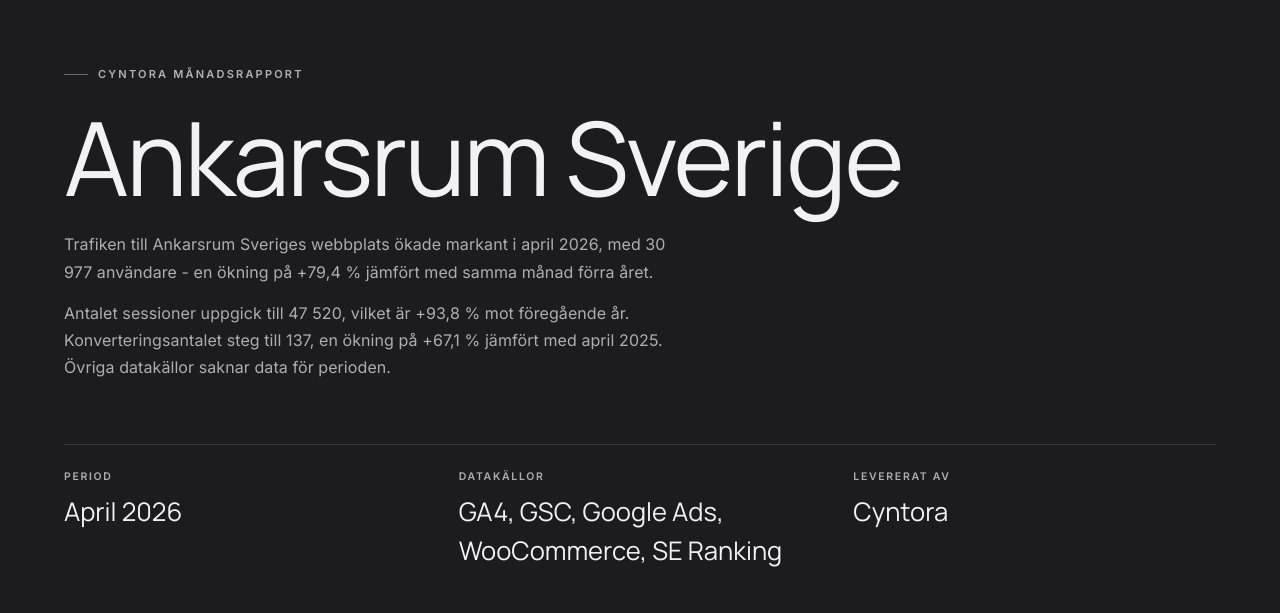
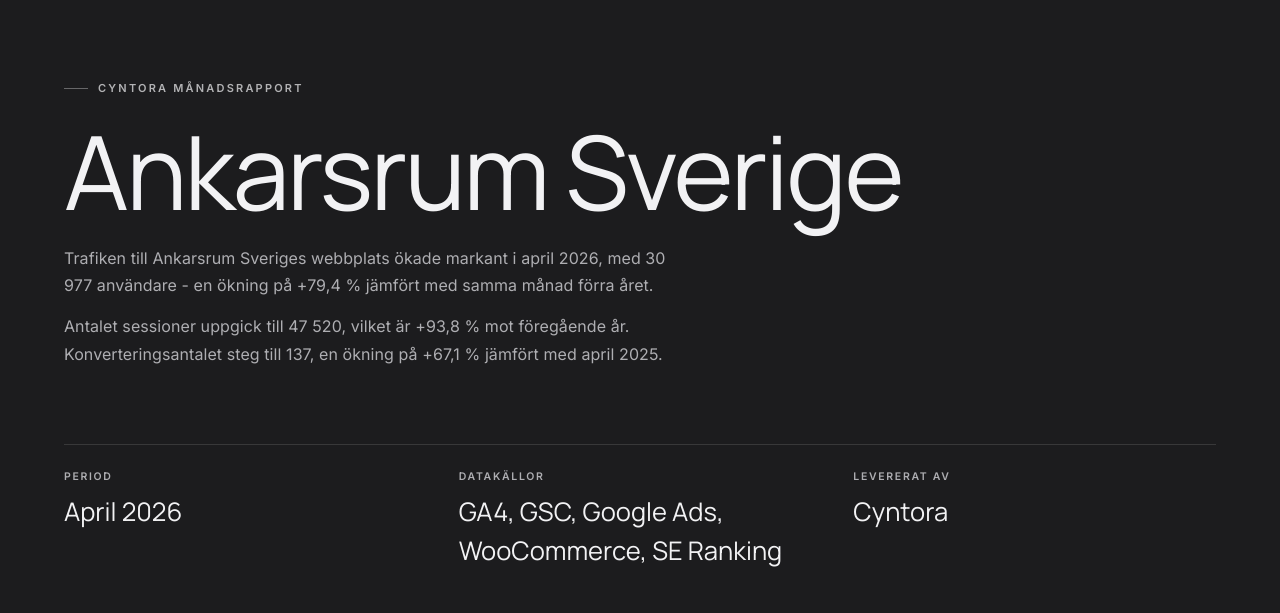
Before and after one commit to Cyntora/reports-ankarsrum-se, a plain HTML site: page reports/2026-04.html in a window 1280 px wide. Shown: the part 187-800 px from the top of the page. Drawn offline with nearby package versions, Linux system fonts and the light colour scheme; a web font is replaced by a local one.

Commit message:
Add report for 2026-04

```diff
--- a/reports/2026-04.html
+++ b/reports/2026-04.html
@@ -52,7 +52,7 @@
     <div class="cover__eyebrow">Cyntora månadsrapport</div>
     <h1>Ankarsrum Sverige</h1>
       <p class="cover__kicker">Trafiken till Ankarsrum Sveriges webbplats ökade markant i april 2026, med 30 977 användare - en ökning på +79,4 % jämfört med samma månad förra året.</p>
-<p class="cover__kicker">Antalet sessioner uppgick till 47 520, vilket är +93,8 % mot föregående år. Konverteringsantalet steg till 137, en ökning på +67,1 % jämfört med april 2025. Övriga datakällor saknar data för perioden.</p>  </div>
+<p class="cover__kicker">Antalet sessioner uppgick till 47 520, vilket är +93,8 % mot föregående år. Konverteringsantalet steg till 137, en ökning på +67,1 % jämfört med april 2025.</p>  </div>
   <div class="cover__bottom">
     <div class="col">
       <div class="label">Period</div>
```
